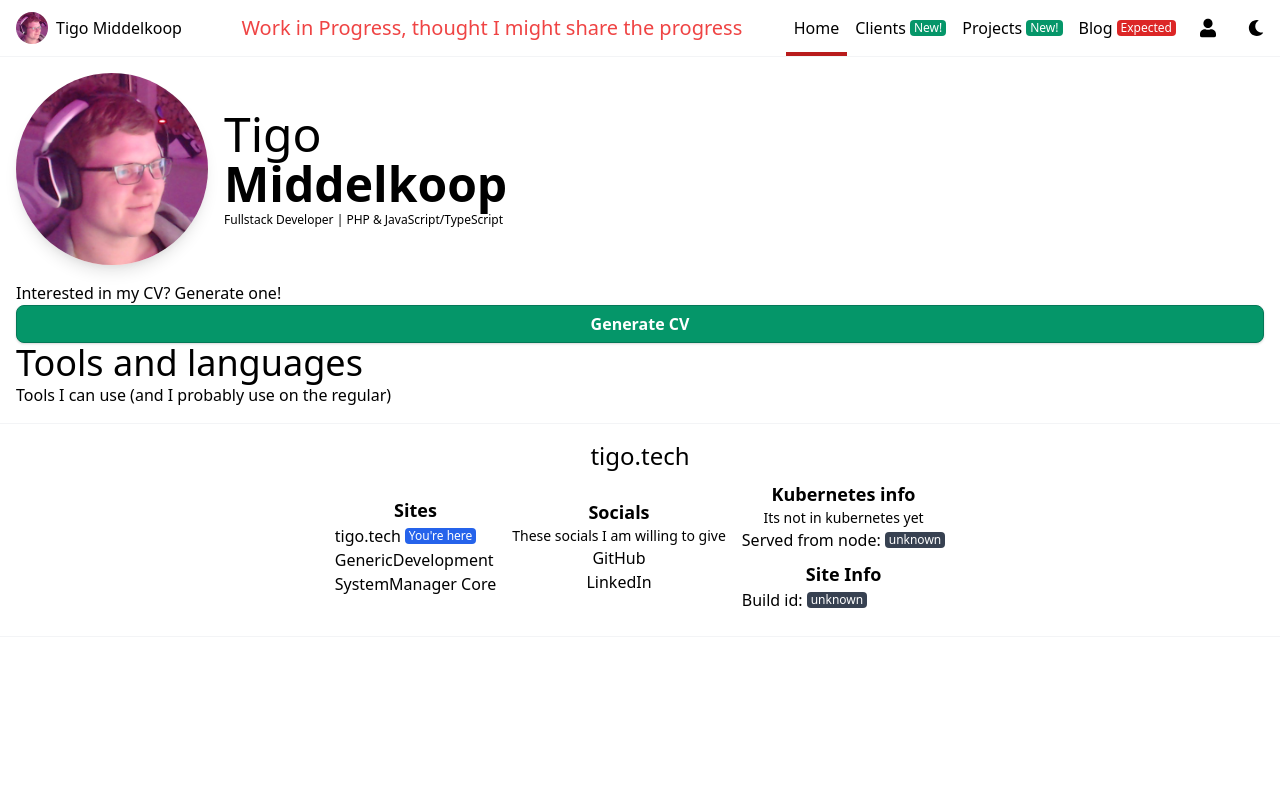
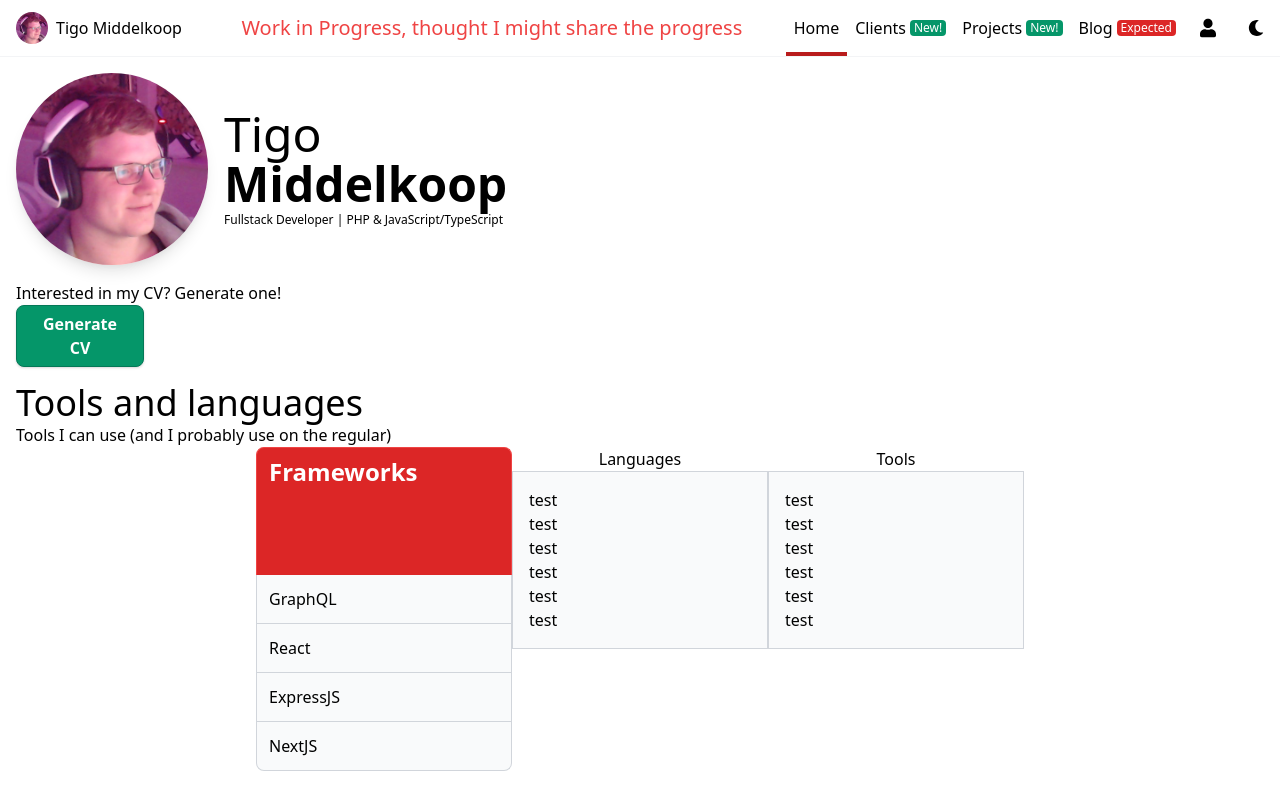
Before and after one commit to tigomiddelkoop/Portfolio, a Next.js app: page / in a window 1280 px wide. Shown: the top 800 px of the page. Built offline with nearby package versions, Linux system fonts and the light colour scheme.

Commit message:
More stuff, i cannot remember precisly what i did

```diff
--- a/src/pages/index.tsx
+++ b/src/pages/index.tsx
@@ -12,7 +12,7 @@
                     <link rel="icon" href="/favicon.ico"/>
                 </Head>
                 <main className={"h-full dark:text-white"}>
-                    <div className={"flex flex-col"}>
+                    <div className={"flex flex-col mb-4"}>
                         <div className="flex mb-4 items-center">
 
                             <div className="flex rounded-full shadow-lg">
@@ -34,12 +34,60 @@
                         </div>
                         <div className={"flex flex-col"}>
                             <p>Interested in my CV? Generate one!</p>
-                            <Button className={"lg:8w-32 text-center"} color={"success"}>Generate CV</Button>
+                            <Button className={"lg:w-32 text-center"} color={"success"}>Generate CV</Button>
                         </div>
                     </div>
                     <div>
                         <h1 className={"text-4xl"}>Tools and languages</h1>
-                        <h1 className={"text-1xl"}>Tools I can use (and I probably use on the regular)</h1>
+                        <h2 className={"text-1xl"}>Tools I can use (and I probably use on the regular)</h2>
+
+                        <div className={"flex justify-center mb-4"}>
+
+
+                            <div className={"w-64"}>
+                                <div className={"p-2 bg-red-600 h-32  border-l border-r border-t border-red-500 rounded-t-lg"}>
+                                    {/*<Image*/}
+                                    {/*    className={""}*/}
+                                    {/*    alt="Tigo"*/}
+                                    {/*    src={"/js-brands.svg"}*/}
+                                    {/*    height={64}*/}
+                                    {/*    width={64}*/}
+                                    {/*/>*/}
+                                    <h1 className={"font-bold ml-1 text-2xl text-white"}>Frameworks</h1>
+                                </div>
+                                <div
+                                    className={"bg-gray-50 border-gray-300 border-b border-l border-r rounded-b-lg"}>
+                                    <div className={"border-b border-gray-300 py-3 px-3"} >GraphQL</div>
+                                    <div className={"border-b border-gray-300 py-3 px-3"} >React</div>
+                                    <div className={"border-b border-gray-300 py-3 px-3"} >ExpressJS</div>
+                                    <div className={"py-3 px-3"} >NextJS</div>
+                                </div>
+                            </div>
+                            <div
+                                className={"w-64 rounded-lg"}>
+                                <h1 className={"text-center"}>Languages</h1>
+                                <div className={"border-gray-300 bg-gray-50 p-4 border"}>
+                                    <p>test</p>
+                                    <p>test</p>
+                                    <p>test</p>
+                                    <p>test</p>
+                                    <p>test</p>
+                                    <p>test</p>
+                                </div>
+                            </div>
+                            <div className={"w-64 rounded-lg"}>
+                                <h1 className={"text-center"}>Tools</h1>
+                                <div className={"border-gray-300 bg-gray-50 p-4 border "}>
+                                    <p>test</p>
+                                    <p>test</p>
+                                    <p>test</p>
+                                    <p>test</p>
+                                    <p>test</p>
+                                    <p>test</p>
+                                </div>
+                            </div>
+
+                        </div>
                     </div>
                 </main>
             </div>
--- a/src/styles/globals.css
+++ b/src/styles/globals.css
@@ -7,6 +7,10 @@
   /*font-family: -apple-system, BlinkMacSystemFont, Segoe UI, Roboto, Oxygen,*/
   /*  Ubuntu, Cantarell, Fira Sans, Droid Sans, Helvetica Neue, sans-serif;*/
   font-family: "Montserrat", sans-serif;
+}
+
+.test {
+  background-color: #da161c
 }
 
 a {
```
Also changed, not shown: public/js-brands.svg (added).
